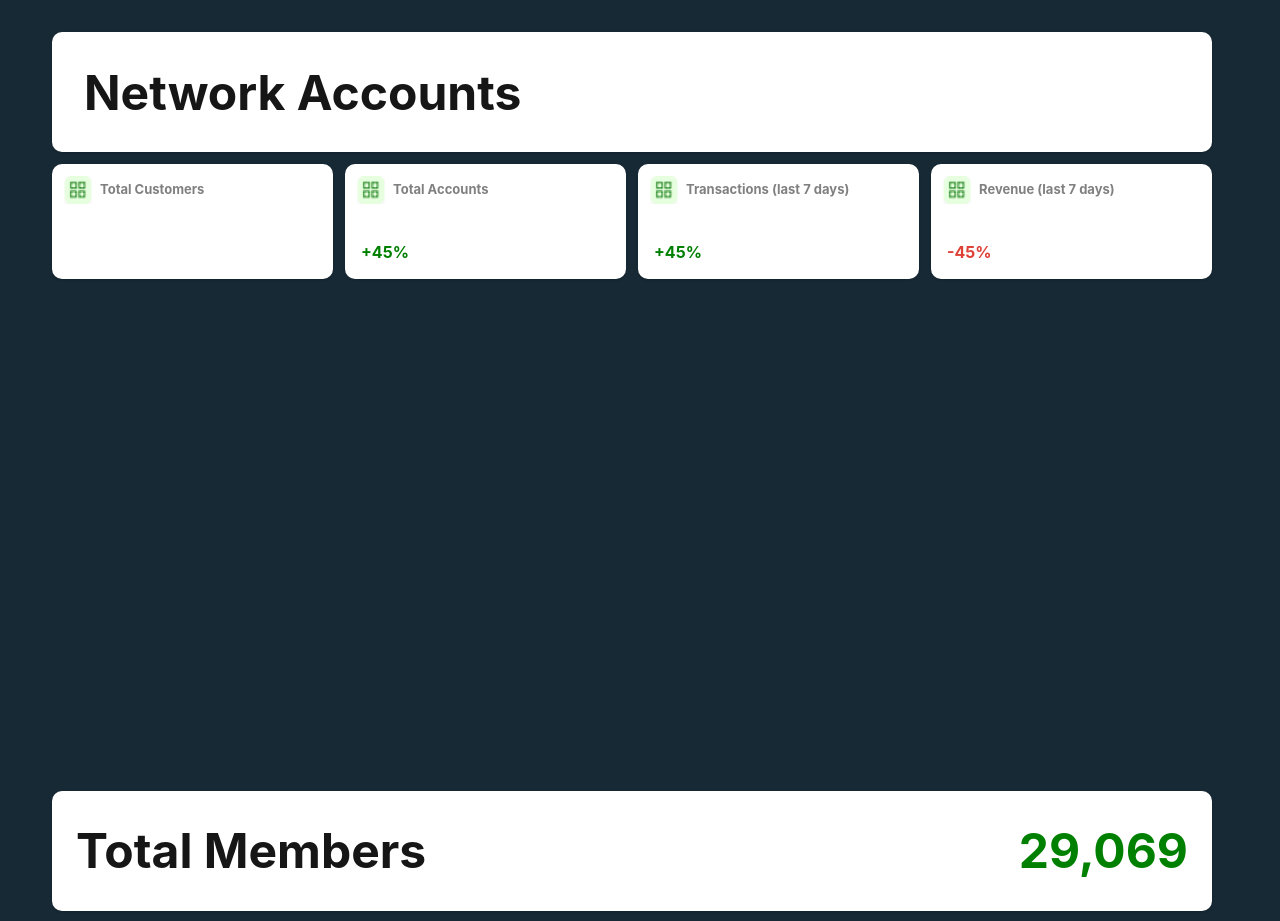
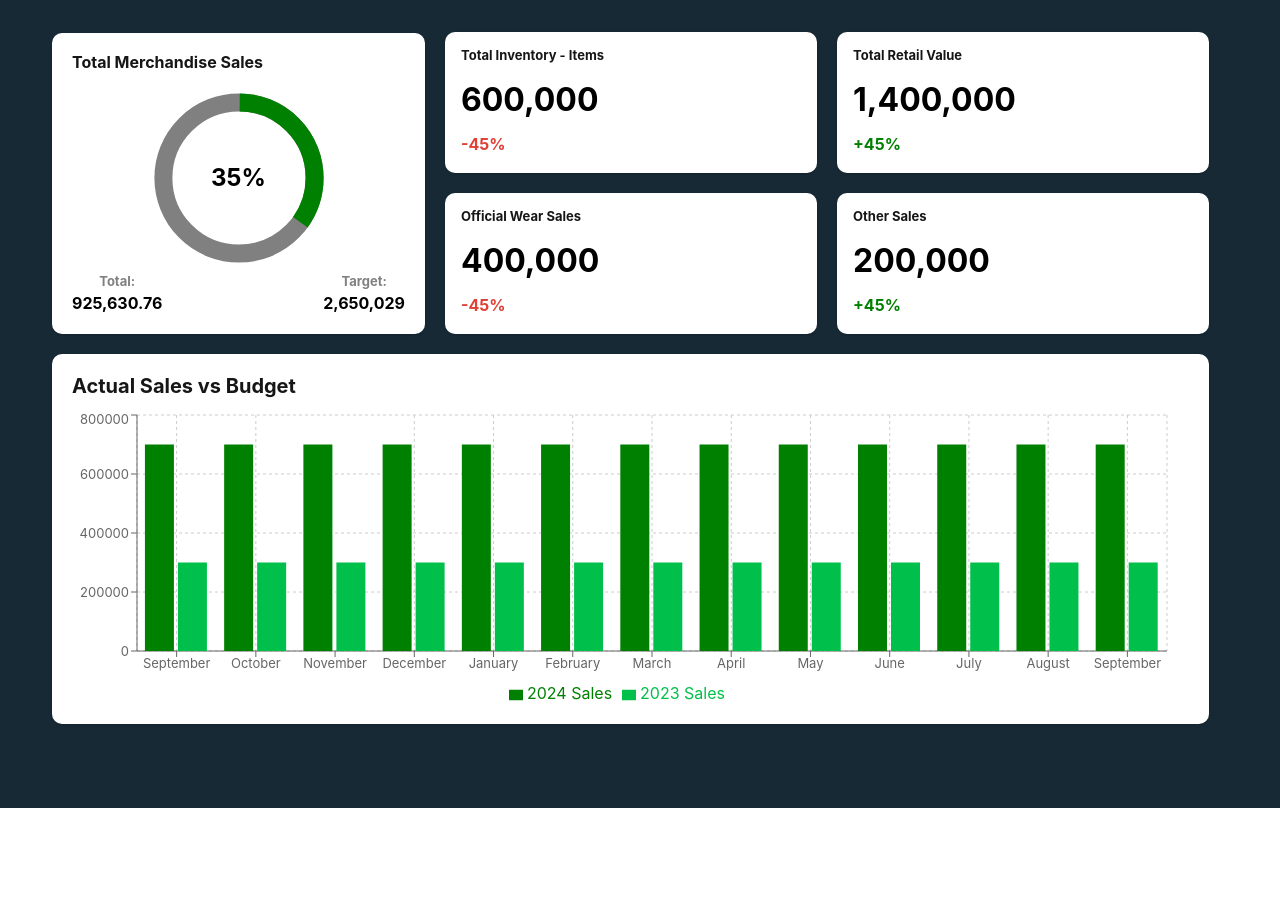
Before and after one commit to LrdByronII/datameet_screens, a React (Vite) app: page / in a window 1280 px wide. Shown: the top 921 px of the page. After the commit the page ends 808 px from the top, so only its background shows below. Built offline with nearby package versions, Linux system fonts and the light colour scheme.

Commit message:
de rendered the other pages tvs acting up

```diff
--- a/src/App.tsx
+++ b/src/App.tsx
@@ -1,8 +1,6 @@
 import "./App.css";
 import { Box, Grid, GridItem } from "@chakra-ui/react";
-import MembershipPage from "./componenets/MembershipPage/MembershipPage";
 import MerchPage from "./componenets/MerchPage/MerchPage";
-import NetworkPage from "./componenets/NetworkPage/NetworkPage";
 
 function App() {
   return (
@@ -12,8 +10,6 @@ function App() {
         <GridItem area="aside"></GridItem>
         <GridItem area="main">
           <Box>
-            <NetworkPage />
-            <MembershipPage />
             <MerchPage />
           </Box>
         </GridItem>
```
